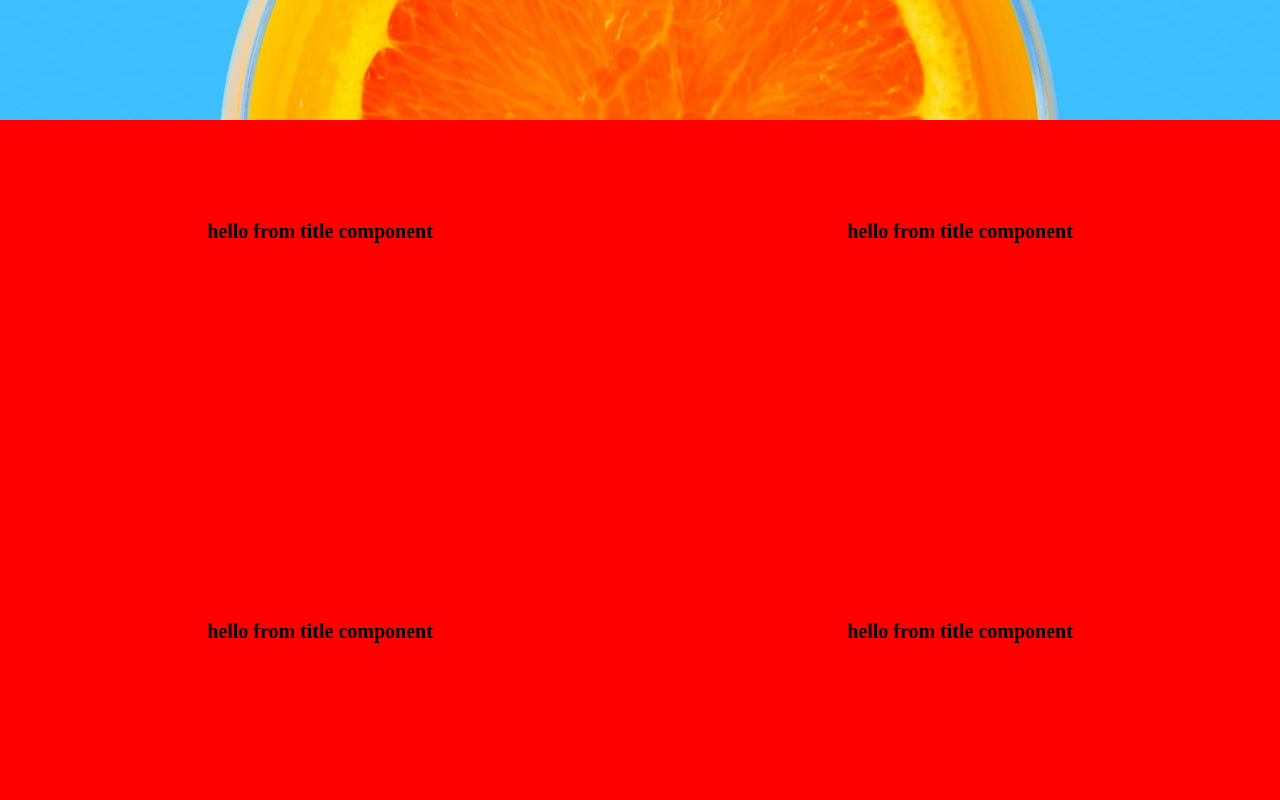
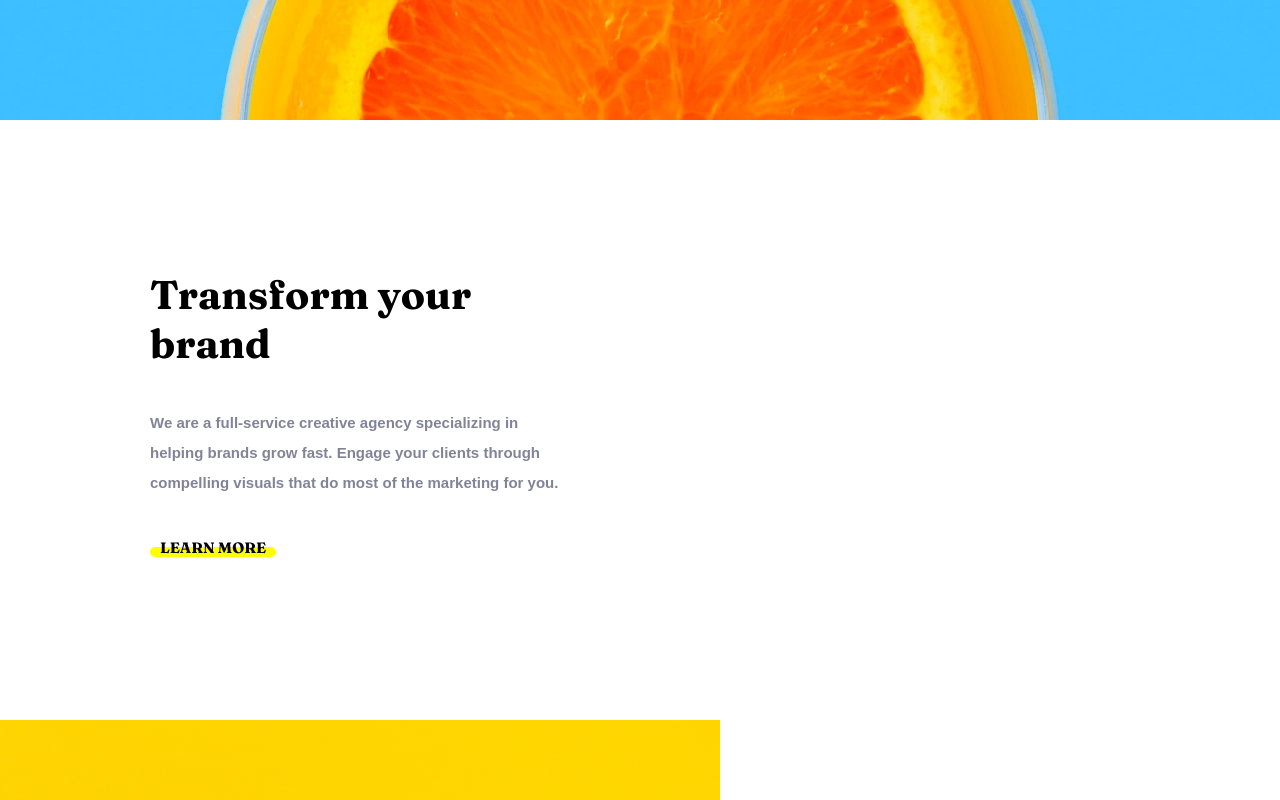
Before and after one commit to Barna-Molnar/sunnyside-agency-react, a React (Create React App) app: page / in a window 1280 px wide. Shown: the part 680-1480 px from the top of the page. Built offline with nearby package versions, Linux system fonts and the light colour scheme.

Commit message:
developing card section

```diff
--- /dev/null
+++ b/src/components/CardNoImg.jsx
@@ -0,0 +1,51 @@
+import React from 'react';
+import styled from 'styled-components';
+
+const CardStyles = styled.div`
+  text-align: start;
+  height: 600px;
+  width: 720px;
+  padding: 15rem;
+  h2 {
+    font-size: 4rem;
+    margin-bottom: 4rem;
+  }
+  p {
+    font-size: 15px;
+    font-weight: 700;
+    font-family: sans-serif;
+    color: var(--dark-grayish-blue);
+    line-height: 2;
+    margin-bottom: 4rem;
+  }
+  button {
+    position: relative;
+    text-transform: uppercase;
+    border: none;
+    background-color: transparent;
+    font-size: 15px;
+    padding: 0 1rem;
+    z-index: 1000;
+  }
+  button::before {
+    content: '';
+    position: absolute;
+    bottom: 0;
+    left: 0;
+    right: 0;
+    height: 1rem;
+    background-color: yellow;
+    border-radius: 5px;
+    z-index: -100;
+  }
+`;
+
+export default function CardNoImg({ title, para, button = 'Learn More' }) {
+  return (
+    <CardStyles>
+      <h2 className="font-f">{title}</h2>
+      <p>{para}</p>
+      <button className="font-f">{button}</button>
+    </CardStyles>
+  );
+}
--- a/src/components/Card.jsx
+++ b/src/components/CardNoText.jsx
@@ -1,19 +1,16 @@
 import React from 'react';
 import styled from 'styled-components';
-import Title from './Title';
 
 const CardStyles = styled.div`
-  padding: 10rem;
   text-align: center;
-  height: 400px;
-  width: 50%;
-  background-color: red;
+  height: 600px;
+  width: 720px;
 `;
 
-export default function Card({ bckImg }) {
+export default function CardNoText({ bckImg }) {
   return (
     <CardStyles>
-      <Title />
+      <img src={bckImg} alt="backgound phot" />
     </CardStyles>
   );
 }
--- a/src/components/Cards.jsx
+++ b/src/components/Cards.jsx
@@ -1,6 +1,12 @@
 import React from 'react';
 import styled from 'styled-components';
-import Card from './Card';
+import Card from './CardNoImg';
+import Egg from '../images/desktop/image-transform.jpg';
+import Cup from '../images/desktop/image-stand-out.jpg';
+import Cherry from '../images/desktop/image-graphic-design.jpg';
+import Orange from '../images/desktop/image-photography.jpg';
+import CardNoText from './CardNoText';
+import CardNoImg from './CardNoImg';
 
 const CardsStyles = styled.div`
   display: flex;
@@ -10,12 +16,22 @@ const CardsStyles = styled.div`
 export default function Cards() {
   return (
     <CardsStyles>
-      <Card />
-      <Card />
-      <Card />
-      <Card />
-      <Card />
-      <Card />
+      <CardNoImg
+        title={'Transform your brand'}
+        para={
+          'We are a full-service creative agency specializing in helping brands grow fast. Engage your clients through compelling visuals that do most of the marketing for you.'
+        }
+      />
+      <CardNoText bckImg={Egg} />
+      <CardNoText bckImg={Cup} />
+      <CardNoImg
+        title={'Stand out to the right audience'}
+        para={
+          'Using a collaborative formula of designers, researchers, photographers, videographers, and copywriters, we’ll build and extend your brand in digital places. '
+        }
+      />
+      {/* <Card bckImg={Cherry} title />
+      <Card bckImg={Orange} title /> */}
     </CardsStyles>
   );
 }
```
